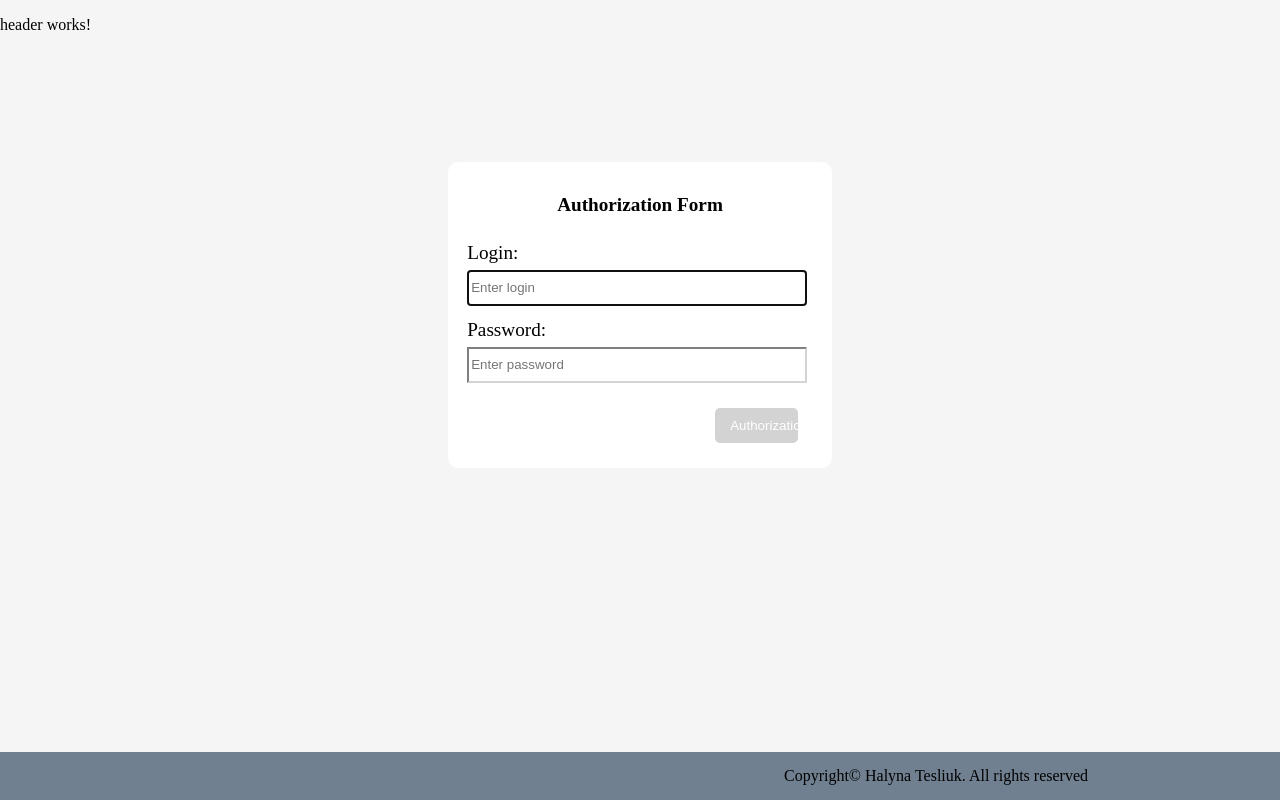
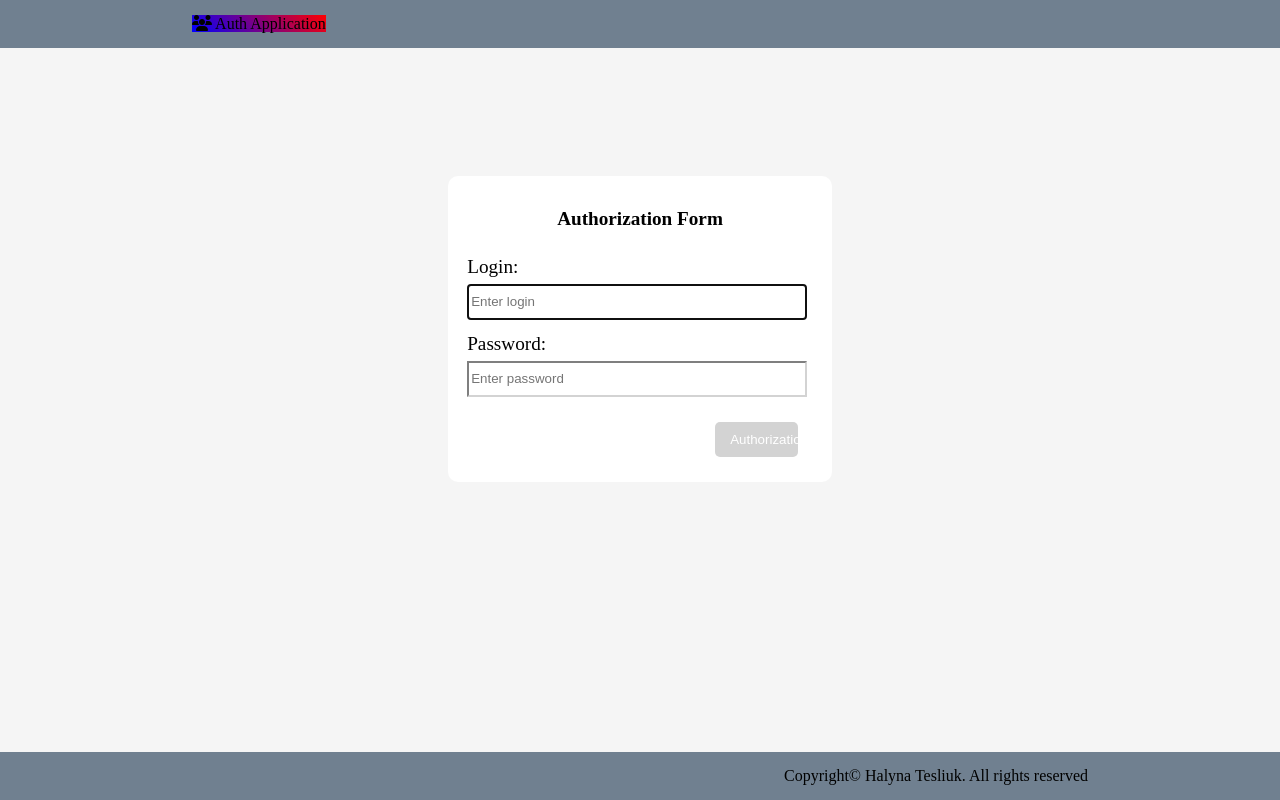
Before and after one commit to MarvelGa/-auth-app-front-end, an Angular app: page / in a window 1280 px wide. Built offline with nearby package versions, Linux system fonts and the light colour scheme.

Commit message:
implemented HeaderComponent

```diff
--- a/src/app/core/header/header.component.css
+++ b/src/app/core/header/header.component.css
@@ -0,0 +1,9 @@
+header {
+  background-color: slategrey;
+}
+
+.container {
+  margin: 0 auto;
+  justify-content: space-between;
+  padding: 15px;
+}
--- a/src/app/core/header/header.component.html
+++ b/src/app/core/header/header.component.html
@@ -1 +1,11 @@
-<p>header works!</p>
+<header>
+  <div class="container">
+    <app-logo></app-logo>
+<!--    <div *ngIf="getUserAuthentication()" class="login-logout" >-->
+      <div class="login-logout" >
+<!--        <button class="login-logout-button" ><i class="fa-solid fa-user-large"></i>Hello, {{getUserInfo()}}</button>
+        <button class="login-logout-button" (click)="logout()"><i class="fa-solid fa-right-to-bracket"></i>Log off</button>-->
+      </div>
+    </div>
+<!--  </div>-->
+</header>
```
